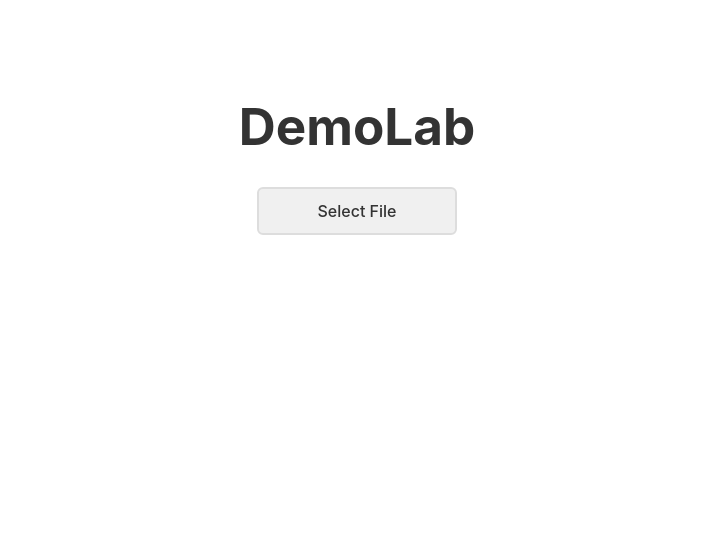
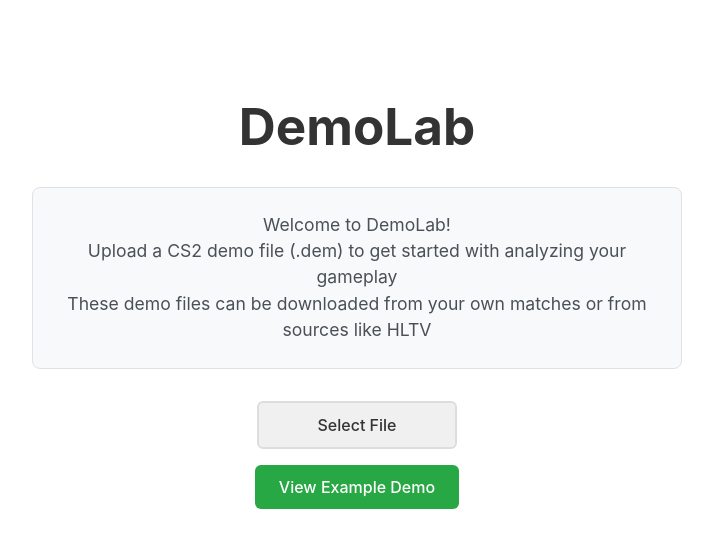
Before and after one commit to david-chen0/DemoLab, a React app in the folder frontend/: page / in a window 1280 px wide. Shown: the top 548 px of the page, without its empty margins (283-996 px from the left). Built offline with nearby package versions, Linux system fonts and the light colour scheme; no server answers; the HTML template or start-up script is replaced by a standard one.

Commit message:
Add default demo (#4)

```diff
--- a/frontend/src/App.tsx
+++ b/frontend/src/App.tsx
@@ -8,12 +8,13 @@
 
 function App() {
 
+  // Constants
+  const EXAMPLE_DEMO_ID = "b60339871c035ca1d97b31905205e58c83ac35ebf42d7aae1d31537595e0a81a"; // ID of the example demo
+
   // Stores the file the file that the user is uploading for demo ingestion
   const [selectedFile, setSelectedFile] = useState<File | null>(null);
   // Indicates whether we are uploading a file to our backend for ingestion
   const [uploading, setUploading] = useState(false);
-  // Message used to indicate the status of the demo file upload
-  const [message, setMessage] = useState<string>('');
   // Error that was thrown during the upload
   const [error, setError] = useState<string>('');
   // Ref that is being used to track the file input
@@ -108,53 +109,19 @@
 
       // Set the file immediately for UI responsiveness
       setSelectedFile(file);
-      setMessage('');
       setError('');
     }
   }
 
 
   /**
-   * This method takes in a user input file, which is stored in selectedFile, and ingests it by calling
-   * the DemoIngestor endpoint.
+   * This method takes in a user input file, which is stored in selectedFile, and initializes the game metadata and first round data
    */
-  const handleUpload = async () => {
-    if (!selectedFile) {
-      setError('Please select a file first');
-      return;
-    }
-
-    setUploading(true);
-    setMessage('');
-    setError('');
-    resetDemoData();
-
-    try {
-      const demoId = await hashFileBlake3Streaming(selectedFile);
-      console.log(`Hash value of the input demo file: ${demoId}`);
-
-      const demoState = await checkDemoState(demoId);
-      console.log(`Demo state: ${demoState}`);
-
-      if (demoState === "nothing_exists") {
-        // Upload demo file and trigger ingestion
-        console.log("No demo found, uploading file and triggering ingestion");
-        await uploadDemoFileAndTriggerIngestion(demoId, selectedFile);
-      } else if (demoState === "demo_exists") {
-        // Demo file exists but needs ingestion - only trigger ingestion, don't upload
-        console.log("Demo file exists but not ingested, triggering ingestion only");
-        const targetFilepath = `uploads/${demoId}.dem`;
-        await triggerDemoIngestion(demoId, targetFilepath);
-      } else if (demoState === "metadata_exists") {
-        // Demo is fully processed, skip to results
-        console.log("Demo has already been fully processed, skipping to results");
-      }
-
-      // Fetch demo information after successful ingestion
+  const initializeGameData = async (demoId: string) => {
     try {
       // Fetching the game metadata
       // We need to return the value here rather than using the React setter, as React is asynchronous and can cause race conditions
-        const gameMetadata = await handleGetDemoMetadata(demoId, setMessage, setError);
+      const gameMetadata = await handleGetDemoMetadata(demoId, setError);
       if (gameMetadata == undefined) {
         throw Error("Failed to fetch game metadata");
       }
@@ -175,8 +142,6 @@
 
       // Fetching the demo data for the selected round
       await initializeRoundData(gameMetadata, demoId, setError, selectedRound);
-
-        setMessage(`Successfully processed demo`);
     } catch (infoError) {
       setError(`Demo ingested but failed to fetch demo info: ${infoError instanceof Error ? infoError.message : 'Unknown error'}`);
     }
@@ -184,16 +149,66 @@
     setSelectedFile(null);
     if (fileInputRef.current) {
       fileInputRef.current.value = '';
+    };
+  }
+
+  const triggerFileSelect = () => {
+    fileInputRef.current?.click();
+  };
+
+  const handleDemoUpload = async () => {
+    // Triggers the manual demo upload workflow
+    setUploading(true);
+    setError('');
+    resetDemoData();
+    console.log('Processing uploaded demo');
+
+    if (!selectedFile) {
+      setError('Please select a file first');
+      return;
+    }
+
+    // Processing the demo if we haven't processed it before
+    let demoId: string;
+    try {
+      demoId = await hashFileBlake3Streaming(selectedFile);
+      console.log(`Hash value of the input demo file: ${demoId}`);
+
+      const demoState = await checkDemoState(demoId);
+      console.log(`Demo state: ${demoState}`);
+
+      if (demoState === "nothing_exists") {
+        // Upload demo file and trigger ingestion
+        console.log("No demo found, uploading file and triggering ingestion");
+        await uploadDemoFileAndTriggerIngestion(demoId, selectedFile);
+      } else if (demoState === "demo_exists") {
+        // Demo file exists but needs ingestion - only trigger ingestion, don't upload
+        console.log("Demo file exists but not ingested, triggering ingestion only");
+        const targetFilepath = `uploads/${demoId}.dem`;
+        await triggerDemoIngestion(demoId, targetFilepath);
+      } else if (demoState === "metadata_exists") {
+        // Demo is fully processed, skip to results
+        console.log("Demo has already been fully processed, skipping to results");
       }
     } catch (err) {
       setError(`Failed to upload file: ${err instanceof Error ? err.message : 'Unknown error'}. Make sure the backend server is running.`);
-    } finally {
+      return;
+    }
     setUploading(false);
+
+    // Displaying the data now that we've finished processing the demo
+    await initializeGameData(demoId);
   }
-  };
 
-  const triggerFileSelect = () => {
-    fileInputRef.current?.click();
+  const handleViewExampleDemo = async () => {
+    // Triggers the example demo workflow
+    console.log('Viewing example demo');
+
+    setError('');
+    resetDemoData();
+
+    // Demo has already been processed, so we can skip straight to data initialization
+    await initializeGameData(EXAMPLE_DEMO_ID);
   };
 
   // Handle round selection
@@ -213,6 +228,17 @@
     <div className="app">
       <h1>DemoLab</h1>
 
+      {/* Welcome text box - only shown when no demo has been ingested */}
+      {!demoMetadata && (
+        <div className="welcome-text-box">
+          <p>
+            Welcome to DemoLab!<br />
+            Upload a CS2 demo file (.dem) to get started with analyzing your gameplay<br />
+            These demo files can be downloaded from your own matches or from sources like HLTV
+          </p>
+        </div>
+      )}
+
       <div className="upload-section">
         <input
           type="file"
@@ -231,20 +257,25 @@
 
         {selectedFile && (
           <button
-            onClick={handleUpload}
+            onClick={handleDemoUpload}
             className="upload-btn"
             disabled={uploading}
           >
             {uploading ? 'Uploading...' : 'Upload & Ingest Demo'}
           </button>
         )}
+
+        {/* View example demo button - only shown when no demo has been ingested */}
+        {!demoMetadata && (
+          <button
+            onClick={handleViewExampleDemo}
+            className="example-demo-btn"
+            disabled={uploading}
+          >
+            View Example Demo
+          </button>
+        )}
       </div>
-
-      {message && (
-        <div className="message success">
-          {message}
-        </div>
-      )}
 
       {error && (
         <div className="message error">
@@ -264,6 +295,7 @@
               />
               <p className="loading-text-inline">Processing demo file...</p>
               <p className="loading-subtext-inline">This may take a few moments</p>
+              <p className="loading-subtext-inline">Will take longer for the first demo to cold start the server</p>
             </div>
           </div>
         </div>
--- a/frontend/src/hooks/useGameState.ts
+++ b/frontend/src/hooks/useGameState.ts
@@ -83,15 +83,13 @@
   /**
    * Fetches demo metadata and updates component state
    * @param demoId - ID of the demo we are using
-   * @param setMessage - Method to set the message displayed to the user, provided by the caller
    * @param setError - Method to set the error, provided by the caller
    * @returns GameMetadata object representing the metadata for that game. Only necessary if React async hooks are a dependency for something which needs to avoid race condition.
    */
-  const handleGetDemoMetadata = async (demoId: string, setMessage: (msg: string) => void, setError: (err: string) => void) => {
+  const handleGetDemoMetadata = async (demoId: string, setError: (err: string) => void) => {
     console.log(`Getting metadata for demo ${demoId}`);
     try {
       const metadata = await getDemoMetadata(demoId);
-      setMessage('Demo successfully processed');
       setDemoMetadata({ metadata });
       return metadata;
     } catch (error) {
--- a/frontend/src/styles/App.css
+++ b/frontend/src/styles/App.css
@@ -11,6 +11,24 @@
   margin-bottom: 2rem;
 }
 
+.welcome-text-box {
+  background-color: #f8f9fa;
+  border: 1px solid #dee2e6;
+  border-radius: 8px;
+  padding: 1.5rem;
+  margin-bottom: 2rem;
+  max-width: 600px;
+  margin-left: auto;
+  margin-right: auto;
+}
+
+.welcome-text-box p {
+  margin: 0;
+  color: #495057;
+  font-size: 1.1rem;
+  line-height: 1.5;
+}
+
 .upload-section {
   display: flex;
   flex-direction: column;
@@ -19,7 +37,7 @@
   margin-bottom: 2rem;
 }
 
-.select-file-btn, .upload-btn {
+.select-file-btn, .upload-btn, .example-demo-btn {
   padding: 12px 24px;
   border: none;
   border-radius: 6px;
@@ -48,7 +66,16 @@
   background-color: #0056b3;
 }
 
-.select-file-btn:disabled, .upload-btn:disabled {
+.example-demo-btn {
+  background-color: #28a745;
+  color: white;
+}
+
+.example-demo-btn:hover:not(:disabled) {
+  background-color: #218838;
+}
+
+.select-file-btn:disabled, .upload-btn:disabled, .example-demo-btn:disabled {
   opacity: 0.6;
   cursor: not-allowed;
 }
```
Lines whose indentation alone changed are shown as unchanged.
